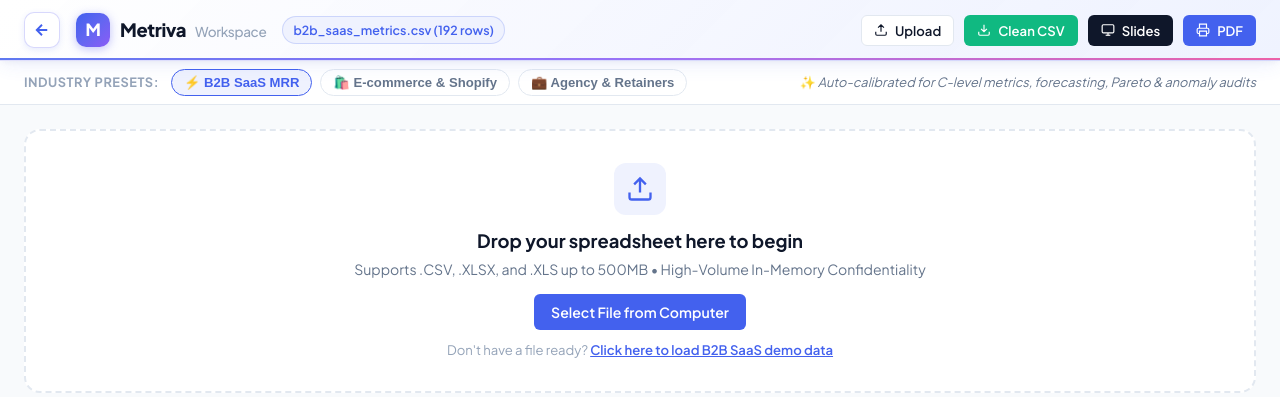
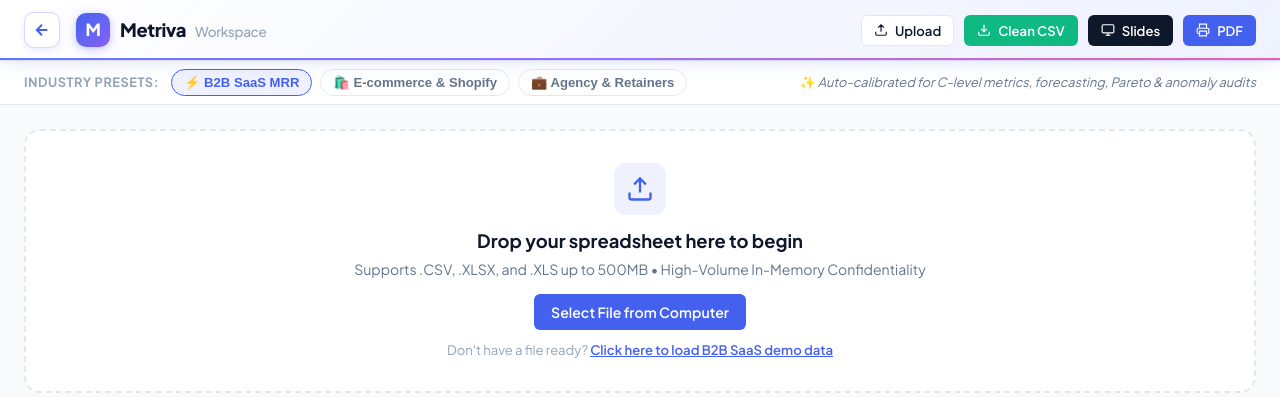
Before and after one commit to devesh950/AI-DATA-CLEANING-AND-EDA-AGENT, a Flask app: page /app in a window 1280 px wide. Shown: the top 397 px of the page. Run offline with Flask 3, Linux system fonts and the light colour scheme; some libraries are stand-ins or nearby versions.

Commit message:
fix: remove dataset tag from topbar header

```diff
--- a/templates/app.html
+++ b/templates/app.html
@@ -1117,7 +1117,7 @@ body {
       <div class="brand-icon">M</div>
       <div>Metriva <span style="font-weight:500; font-size:0.85rem; color:var(--text-light); margin-left:6px;">Workspace</span></div>
     </div>
-    <span class="dataset-tag" id="status-tag">No dataset loaded</span>
+    <span class="dataset-tag" id="status-tag" style="display:none;"></span>
   </div>
 
   <div class="topbar-right">
```
